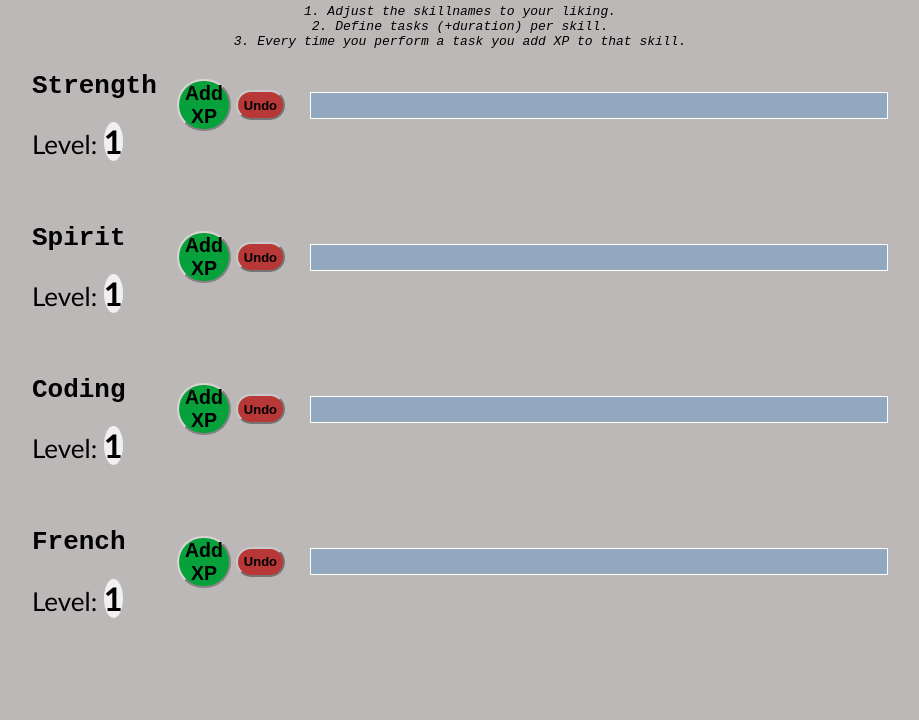
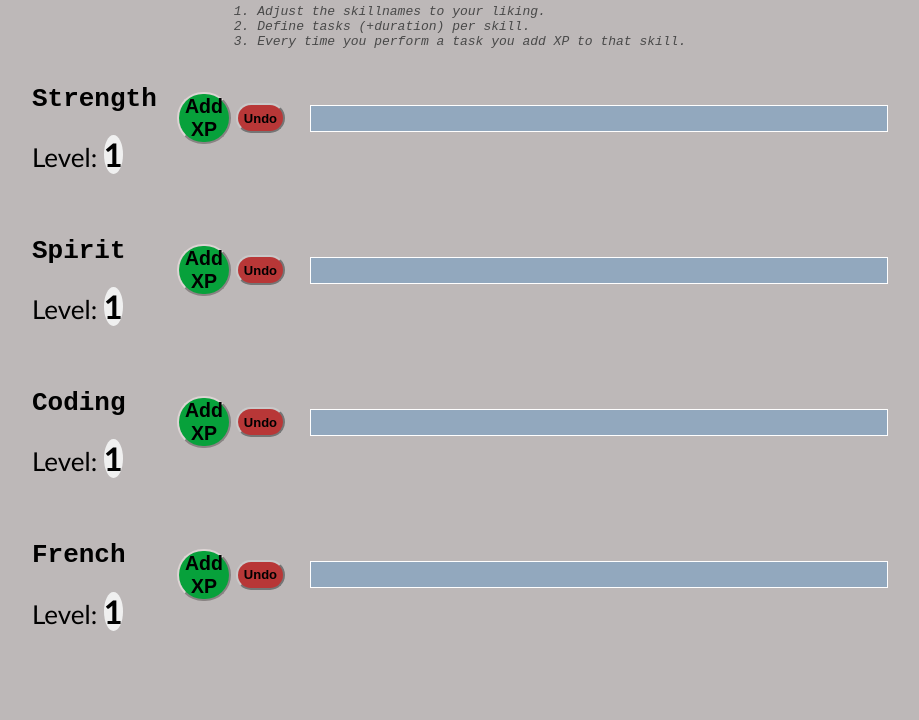
Before and after one commit to HeadwayYT/Levels, a plain HTML site: page index.html in a window 1280 px wide. Shown: the part 80-800 px from the top of the page, without its empty margins (180-1099 px from the left). Drawn offline with Linux system fonts and the light colour scheme.

Commit message:
Add files via upload

```diff
--- a/styles.css
+++ b/styles.css
@@ -19,10 +19,11 @@ h2 {
 }
 
 p{
-  text-align: center;
+  display: flex;
+  justify-content: center;
   font-style: italic;
   font-size: 1 rem;
-  margin: auto;
+  color: rgb(73, 73, 73);
 }
 
 .skill-container {
```
